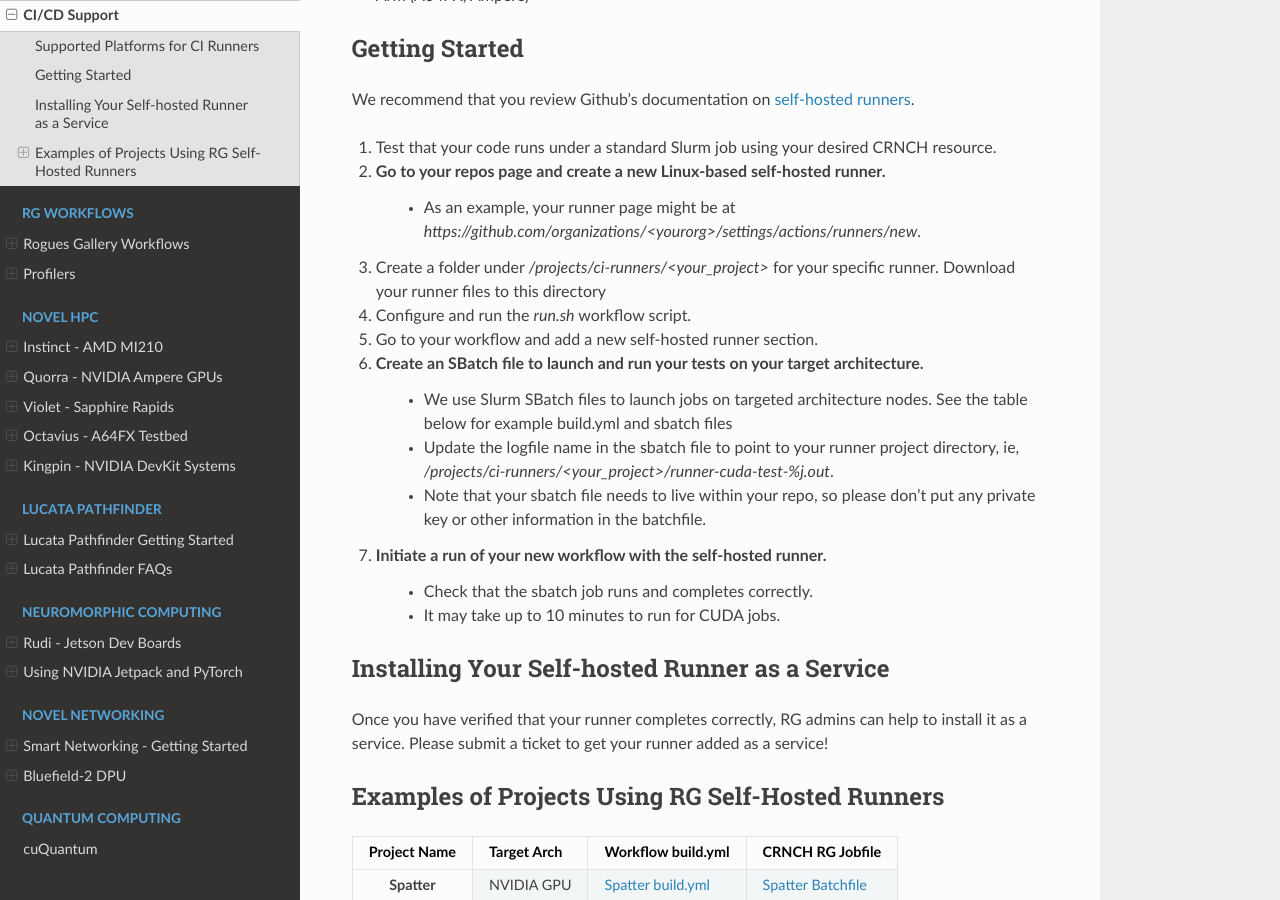
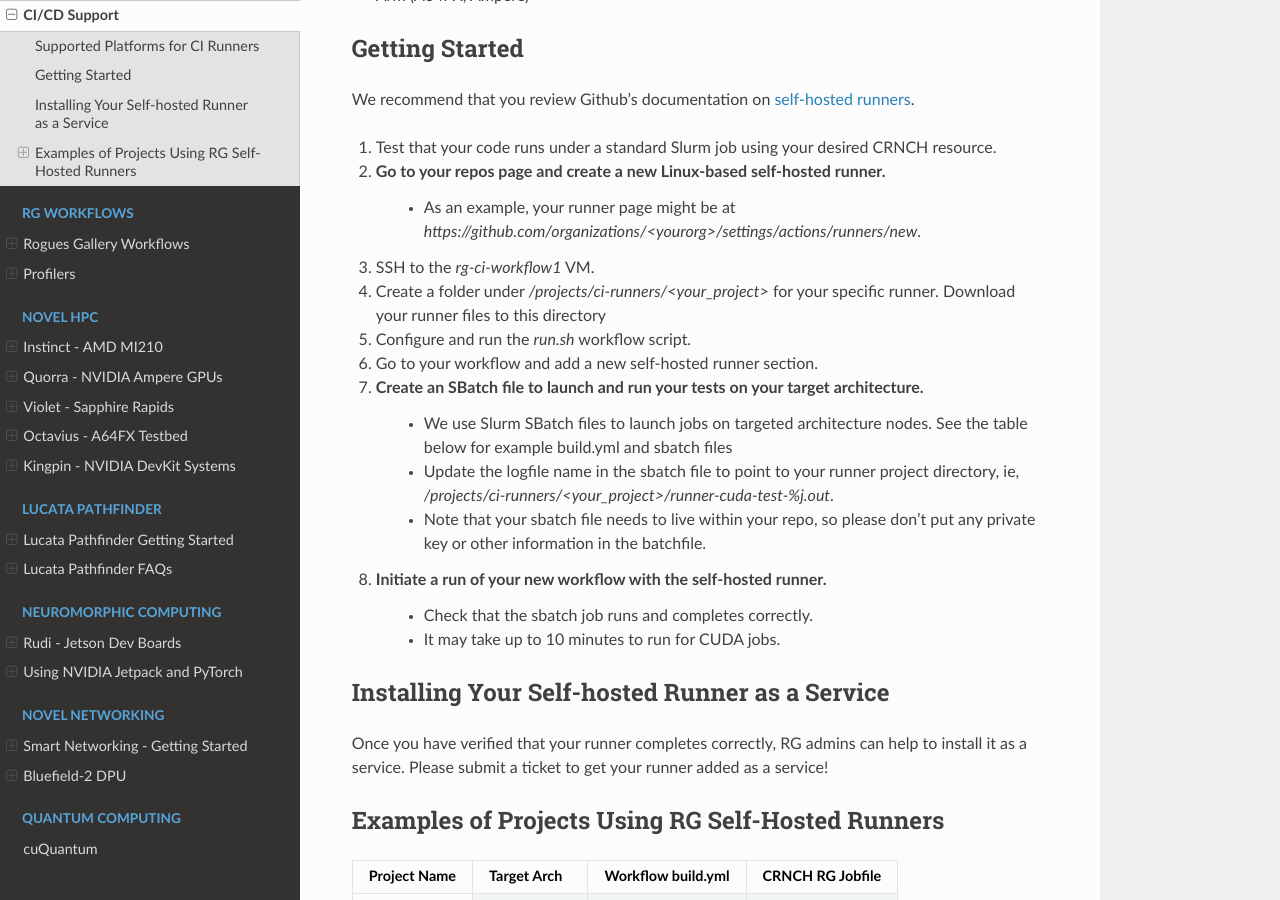
Before and after one commit to gt-crnch-rg/read-the-docs, a Sphinx documentation site: the page built from docs/general/ci-runners.rst, in a window 1280 px wide and 900 px high, scrolled down 448 px. Built offline with Sphinx 7.4.7 and the Read the Docs theme 2.0.0, drawn with Linux system fonts in a browser that asks for light colours; pages that are not in the unit, such as notebooks, are missing from menus.

Commit message:
Update ci-runners.rst

```diff
--- a/docs/general/ci-runners.rst
+++ b/docs/general/ci-runners.rst
@@ -20,14 +20,15 @@ We recommend that you review Github's documentation on `self-hosted runners <htt
 1) Test that your code runs under a standard Slurm job using your desired CRNCH resource.
 2) Go to your repos page and create a new Linux-based self-hosted runner.
       - As an example, your runner page might be at `https://github.com/organizations/<yourorg>/settings/actions/runners/new`.
-3) Create a folder under `/projects/ci-runners/<your_project>` for your specific runner. Download your runner files to this directory
-4) Configure and run the `run.sh` workflow script.
-5) Go to your workflow and add a new self-hosted runner section.
-6) Create an SBatch file to launch and run your tests on your target architecture.
+3) SSH to the `rg-ci-workflow1` VM.
+4) Create a folder under `/projects/ci-runners/<your_project>` for your specific runner. Download your runner files to this directory
+5) Configure and run the `run.sh` workflow script.
+6) Go to your workflow and add a new self-hosted runner section.
+7) Create an SBatch file to launch and run your tests on your target architecture.
     - We use Slurm SBatch files to launch jobs on targeted architecture nodes. See the table below for example build.yml and sbatch files
     - Update the logfile name in the sbatch file to point to your runner project directory, ie, `/projects/ci-runners/<your_project>/runner-cuda-test-%j.out`.
     - Note that your sbatch file needs to live within your repo, so please don't put any private key or other information in the batchfile.
-7) Initiate a run of your new workflow with the self-hosted runner.
+8) Initiate a run of your new workflow with the self-hosted runner.
     - Check that the sbatch job runs and completes correctly.
     - It may take up to 10 minutes to run for CUDA jobs.
 
```
